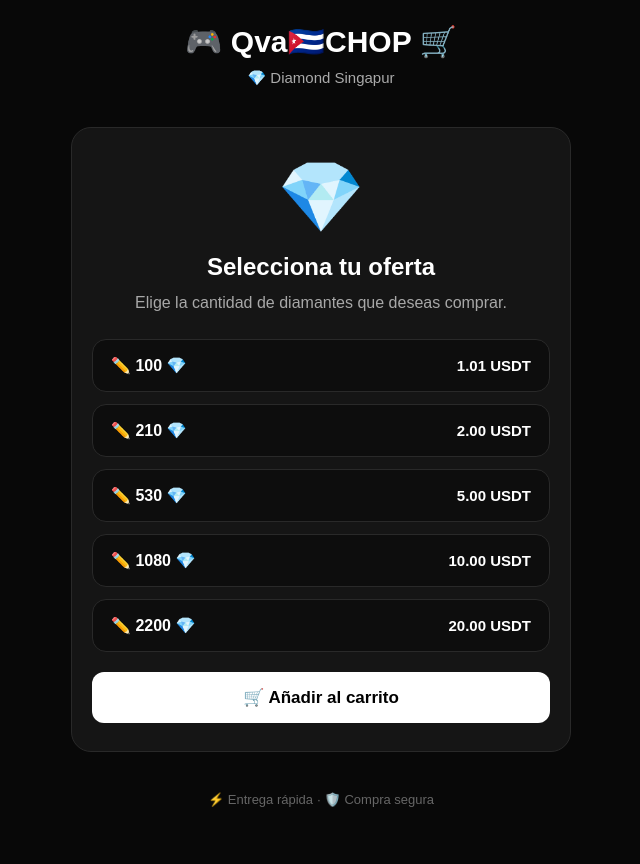
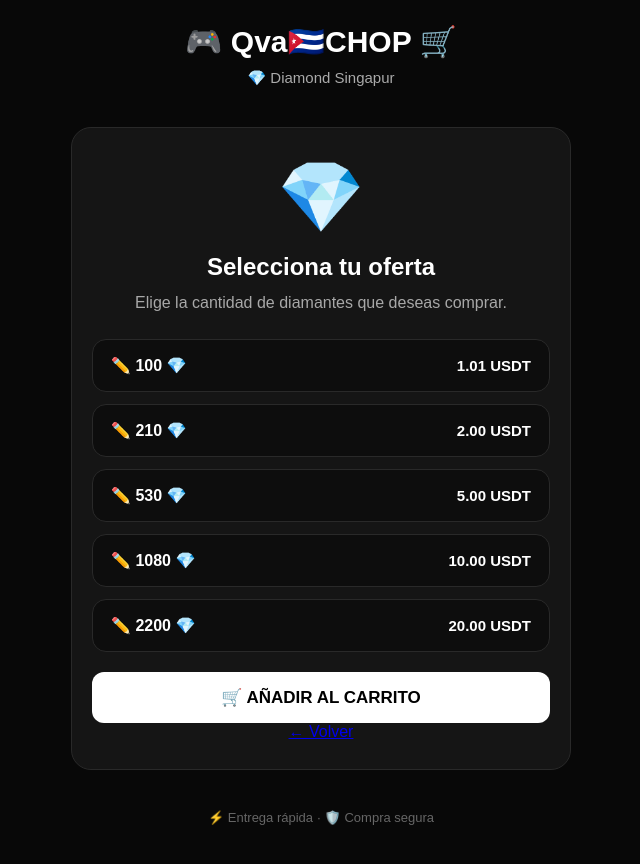
Before and after one commit to juliocesarblancomedina08-tech/qva-chop-shop, a Next.js app: page /offers in a window 1280 px wide. Shown: the whole page, without its empty margins (319-959 px from the left). Built offline with nearby package versions, Linux system fonts and the light colour scheme.

Commit message:
Make offers selectable

```diff
--- a/app/offers/page.js
+++ b/app/offers/page.js
@@ -1,3 +1,8 @@
+"use client";
+
+import { useState } from "react";
+import Link from "next/link";
+
 const offers = [
   {
     diamonds: "100 💎",
@@ -22,6 +27,8 @@ const offers = [
 ];
 
 export default function OffersPage() {
+  const [selectedOffer, setSelectedOffer] = useState(null);
+
   return (
     <main className="shop-container">
       <header className="header">
@@ -45,20 +52,50 @@ export default function OffersPage() {
           </p>
 
           <div className="offers-list">
-            {offers.map((offer) => (
+            {offers.map((offer) => {
+              const isSelected =
+                selectedOffer?.diamonds === offer.diamonds;
+
+              return (
                 <button
                   key={offer.diamonds}
-                className="offer-item"
+                  type="button"
+                  onClick={() => setSelectedOffer(offer)}
+                  className={`offer-item ${
+                    isSelected ? "offer-selected" : ""
+                  }`}
                 >
-                <span>✏️ {offer.diamonds}</span>
+                  <span>
+                    {isSelected ? "✅" : "✏️"} {offer.diamonds}
+                  </span>
+
                   <strong>{offer.price}</strong>
                 </button>
-            ))}
+              );
+            })}
           </div>
 
-          <button className="offers-button">
-            🛒 Añadir al carrito
+          {selectedOffer && (
+            <div className="selected-offer">
+              <p>Oferta seleccionada:</p>
+
+              <strong>
+                {selectedOffer.diamonds} — {selectedOffer.price}
+              </strong>
+            </div>
+          )}
+
+          <button
+            type="button"
+            className="offers-button"
+            disabled={!selectedOffer}
+          >
+            🛒 AÑADIR AL CARRITO
           </button>
+
+          <Link href="/" className="back-link">
+            ← Volver
+          </Link>
         </div>
       </section>
 
```
Lines whose indentation alone changed are shown as unchanged.
